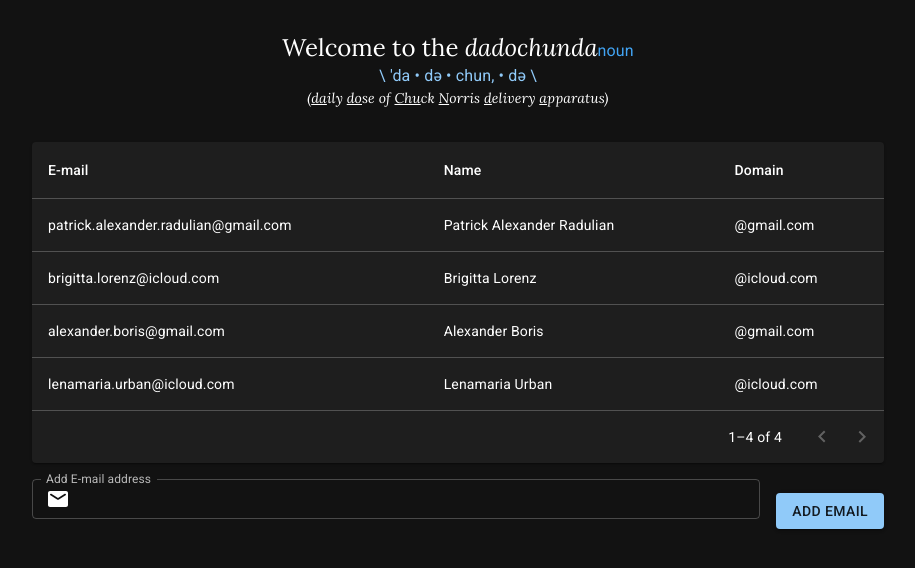
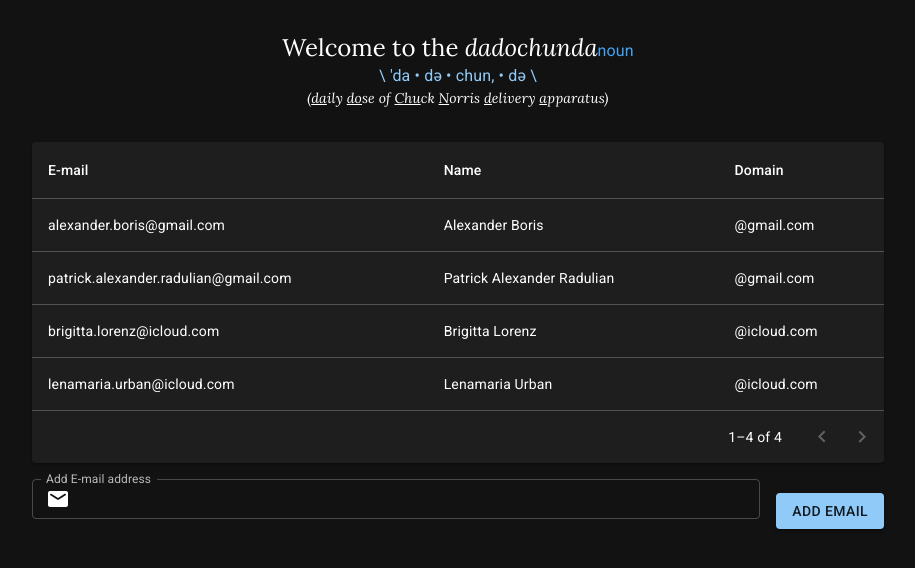
Before and after one commit to patrick-radulian/chuck-norris-challenge, a React (Create React App) app: page / in a window 1280 px wide. Shown: the top 568 px of the page, without its empty margins (182-1097 px from the left). Built offline with nearby package versions, Linux system fonts and the light colour scheme.

Commit message:
Add table data multi sorting

```diff
--- a/src/components/data-table/email-table.tsx
+++ b/src/components/data-table/email-table.tsx
@@ -44,6 +44,19 @@ export default function EmailTable(props: TableProps) {
         }
     });
 
+    const sortData = (a: DestructuredData, b: DestructuredData) => {
+        const domainA = a.domain.toLowerCase();
+        const domainB = b.domain.toLowerCase();
+
+        if (domainA < domainB) {
+            return -1;
+        }
+        if (domainA > domainB) {
+            return 1;
+        }
+        return a.name.localeCompare(b.name);
+    }
+
     return (
         <Box sx={{ width: '100%' }}>
             <Paper sx={{ width: '100%', mb: 2 }}>
@@ -58,7 +71,7 @@ export default function EmailTable(props: TableProps) {
                         </TableHead>
 
                         <TableBody>
-                            {destructuredData.slice(page * rowsPerPage, page * rowsPerPage + rowsPerPage).map((entry, index) => (
+                            {destructuredData.sort(sortData).slice(page * rowsPerPage, page * rowsPerPage + rowsPerPage).map((entry, index) => (
                                 <TableRow tabIndex={-1} key={index}>
                                     <TableCell>{entry.email}</TableCell>
                                     <TableCell>{entry.name}</TableCell>
```
